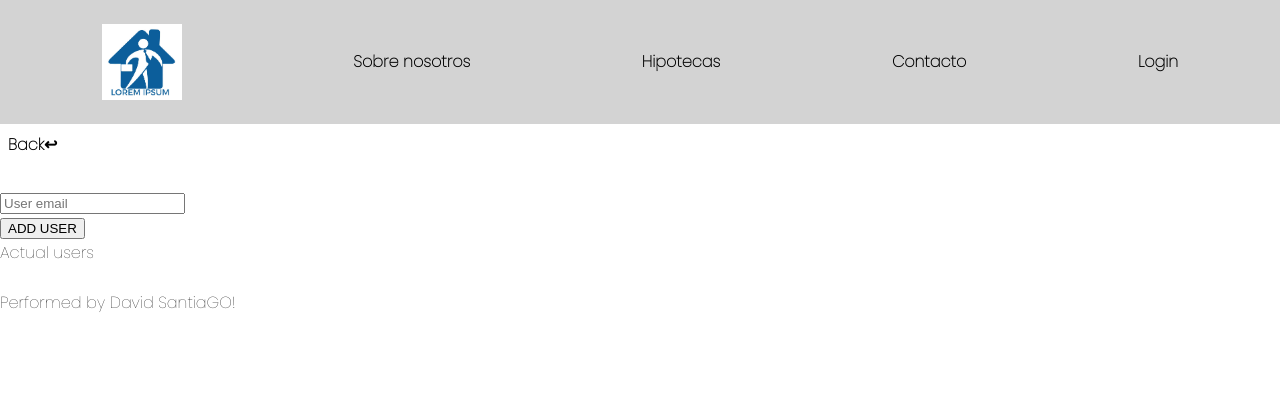
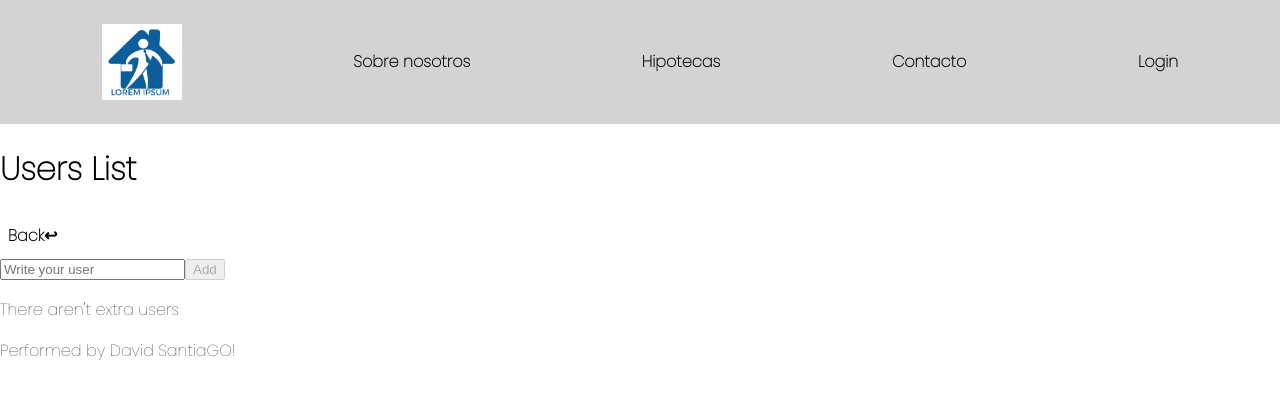
Before and after one commit to davidsantmar/inmoweb, a React (Create React App) app: page /addUser in a window 1280 px wide. Shown: the top 396 px of the page. Built offline with nearby package versions, Linux system fonts and the light colour scheme.

Commit message:
added userslist and emptylist component

```diff
--- a/src/App.js
+++ b/src/App.js
@@ -9,7 +9,7 @@ import store from './redux/stores';
 import Header from './components/Header';
 import Footer from './components/Footer';
 import PA from './components/PA';
-import AddUser from './components/AddUser';
+import UsersList from './components/UsersList';
 
 function App() {
   return (
@@ -24,7 +24,7 @@ function App() {
               <Route path="/contacto" exact element={<Contacto />} />
               <Route path="/about" exact element={<AboutUs />} />
               <Route path="/pa" exact element={<PA />} />
-              <Route path="/addUser" exact element={<AddUser />} />
+              <Route path="/addUser" exact element={<UsersList />} />
             </Routes>
           </main>
         </BrowserRouter>
--- a/src/components/AddUser.jsx
+++ b/src/components/AddUsers.jsx
@@ -4,14 +4,60 @@ import { Link } from 'react-router-dom';
 import { useDispatch } from 'react-redux';
 import { addUser } from '../redux/actions/addUserActionCreator';
 
-const AddUser = () => {
+function AddUsers() {
+    const dispatch = useDispatch();
+    const [user, setUser] = useState("");
+
+    function handleChange(event) {
+      setUser(event.target.value);
+    }
+
+    function handleClick() {
+      dispatch(addUser(user));
+      setUser(" ");
+      console.log(user);
+    }
+
+    return (
+      <>
+        <div>
+            <Link to='/pa' className="nav__link">
+                Back<span>&#8617;</span>
+            </Link>
+          <input
+            type="text"
+
+            onChange={handleChange}
+            value={user}
+            placeholder="Write your user"
+          />
+          <button
+
+            type="button"
+            disabled={!user.trim()}
+            onClick={handleClick}
+          >
+            Add
+          </button>
+        </div>
+      </>
+    );
+  }
+
+  export default AddUsers;
+
+
+
+/*const UsersManagement = () => {
+    const users = useSelector((state) => state.users);
+
     const [user, setUser] = useState('');
     const dispatch = useDispatch();
 
     function handleChange(event) {
         setUser(event.target.value);
     }
-    function addUser(){
+    function addEmail(){
         dispatch(addUser(user));
         console.log(user);
     }
@@ -37,15 +83,18 @@ const AddUser = () => {
                 className='submit__button'
                 type='submit'
                 data-testid='submit-button'
-                onClick={addUser}
+                onClick={addEmail}
             >
                     ADD USER
             </button>
             <div>Actual users</div>
             <br />
+            <ul>
+
+            </ul>
         </div>
         </>
     );
 };
 
-export default AddUser;
+export default UsersManagement;*/
--- /dev/null
+++ b/src/components/EmptyUsersList.jsx
@@ -0,0 +1,5 @@
+function EmptyUsersList() {
+    return <p>There aren't extra users</p>;
+  }
+
+  export default EmptyUsersList;
--- a/src/components/Header.jsx
+++ b/src/components/Header.jsx
@@ -8,16 +8,15 @@ import { firebaseLogin } from '../firebase/actions';
 
 const Header = () => {
     const dispatch = useDispatch();
-    const { isAuthenticated, user } = useSelector((state) => {
+    const { isAuthenticated } = useSelector((state) => {
         return {
-          isAuthenticated: state.auth.isAuthenticated,
-          user: state.auth?.additionalUserInfo?.profile.email,
+          isAuthenticated: state.auth.isAuthenticated
         };
       });
 
     async function handleLogin(){
       const email = await firebaseLogin();
-      if (email === 'davidsantmar@gmail.com'){
+      if (email === 'davidsantmar@gmail.com'){ //user granted
         dispatch(login());
       }
     }
--- a/src/components/PA.jsx
+++ b/src/components/PA.jsx
@@ -72,7 +72,7 @@ const PA = () => {
                     Property list
                 </div>
                     <Link to='/addUser' className="nav__link">
-                        Add user
+                        Users management
                     </Link>
             </nav>
             <form className='form--container' data-testid='form-container'>
--- /dev/null
+++ b/src/components/UserItem.jsx
@@ -0,0 +1,28 @@
+import PropTypes from "prop-types";
+import { useDispatch } from "react-redux";
+import { deleteUser } from "../redux/actions/addUserActionCreator";
+
+function UserItem({ user }) {
+  const dispatch = useDispatch();
+
+  function handleDelete() {
+    dispatch(deleteUser(user));
+  }
+
+  return (
+    <li>
+      {user.description}
+      <button
+        type="button"
+        aria-label="Close"
+        onClick={handleDelete}
+      ></button>
+    </li>
+  );
+}
+
+UserItem.propTypes = {
+  user: PropTypes.string.isRequired,
+};
+
+export default UserItem;
--- /dev/null
+++ b/src/components/UsersList.jsx
@@ -0,0 +1,29 @@
+import { useSelector } from "react-redux";
+
+import AddUsers from "./AddUsers";
+import UserItem from "./UserItem";
+import EmptyUsersList from "./EmptyUsersList";
+
+function UsersList() {
+  const users = useSelector((state) => state.users);
+
+  return (
+    <>
+      <h1>Users List</h1>
+      <AddUsers />
+      {users && users.length > 0 ? (
+        <div>
+          <ol>
+            {users?.map((user) => (
+              <UserItem key={user.id} user={user} />
+            ))}
+          </ol>
+        </div>
+      ) : (
+        <EmptyUsersList />
+      )}
+    </>
+  );
+}
+
+export default UsersList;
--- a/src/redux/reducers/index.js
+++ b/src/redux/reducers/index.js
@@ -1,10 +1,12 @@
 import { combineReducers } from "redux";
 import housePriceReducer from "./housePriceReducer";
 import authReducer from "./authReducer";
+import addUserReducer from "./addUserReducer";
 
 const rootReducer = combineReducers({
     housePriceReducer: housePriceReducer,
     auth: authReducer,
+    addUser: addUserReducer,
 });
 
 export default rootReducer;
```
